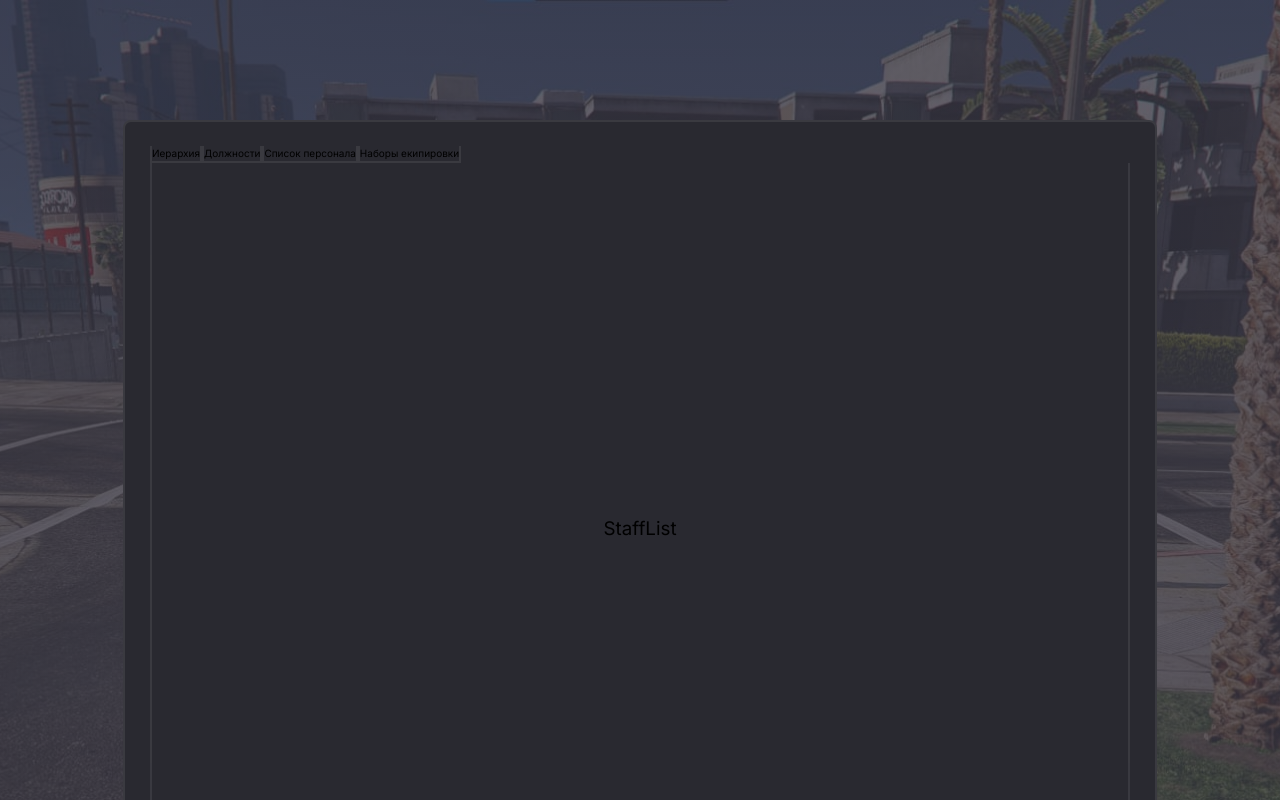
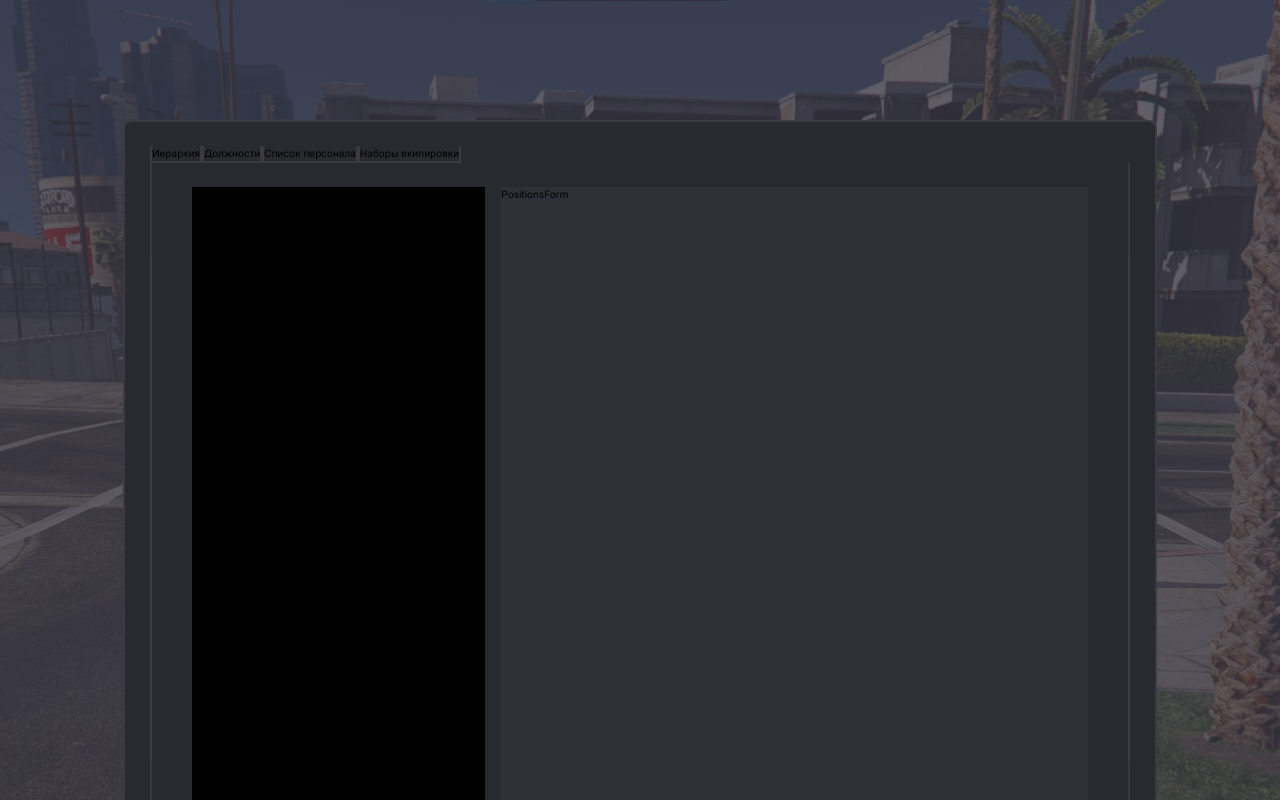
Before and after one commit to feninTolia/cogitize_solutions-test_task__fenin, a Next.js app: page / in a window 1280 px wide. Shown: the top 800 px of the page. Built offline with nearby package versions, Linux system fonts and the light colour scheme.

Commit message:
position tab setup

```diff
--- a/package.json
+++ b/package.json
@@ -14,7 +14,7 @@
     "next": "14.0.3"
   },
   "devDependencies": {
-    "typescript": "^5",
+    "typescript": "5.3",
     "@types/node": "^20",
     "@types/react": "^18",
     "@types/react-dom": "^18",
--- a/src/app/globals.css
+++ b/src/app/globals.css
@@ -7,6 +7,7 @@
   --background-start-rgb: 214, 219, 220;
   --background-end-rgb: 255, 255, 255;
   --main-black: #292930;
+  --secondary-black: #303038;
   --main-border-clr: rgba(255, 255, 255, 0.08);
   --bg-border-clr: #292930;
 }
--- a/src/components/TabControls.tsx
+++ b/src/components/TabControls.tsx
@@ -1,3 +1,4 @@
+import Button from '@/shared/UI/Buttons/Button';
 import TabButton from '@/shared/UI/Buttons/TabButton';
 import { Tabs } from '@/shared/libs/constants';
 import React from 'react';
@@ -9,12 +10,12 @@ interface IProps {
 
 const TabControls = ({ selectedTab, setSelectedTab }: IProps) => {
   return (
-    <>
+    <div className=" w-full">
       <TabButton
         title={Tabs.Hierarchy}
         selectedTab={selectedTab}
         onClick={() => setSelectedTab(Tabs.Hierarchy)}
-        className="ml-0"
+        className="ml-[0em]"
       />
       <TabButton
         title={Tabs.Positions}
@@ -27,12 +28,13 @@ const TabControls = ({ selectedTab, setSelectedTab }: IProps) => {
         selectedTab={selectedTab}
         onClick={() => setSelectedTab(Tabs.StaffList)}
       />
+
       <TabButton
         title={Tabs.EquipmentSet}
         selectedTab={selectedTab}
         onClick={() => setSelectedTab(Tabs.EquipmentSet)}
       />
-    </>
+    </div>
   );
 };
 
--- a/src/components/Tabs/PositionsTab.tsx
+++ /dev/null
@@ -1,11 +0,0 @@
-import React from 'react';
-
-const PositionsTab = () => {
-  return (
-    <div className=" h-full flex justify-center items-center">
-      <span className=" text-3xl">StaffList</span>
-    </div>
-  );
-};
-
-export default PositionsTab;
--- /dev/null
+++ b/src/components/Tabs/PositionsTab/PositionCard.tsx
@@ -0,0 +1,21 @@
+import React from 'react';
+
+interface IProps {
+  name: string;
+  level: number;
+  payment: number;
+  tasks: number;
+}
+
+const PositionCard = ({ name, level, payment, tasks }: IProps) => {
+  return (
+    <div>
+      <span className=" text-[3em]">{name}</span>
+      <span>{level}</span>
+      <span>{tasks}</span>
+      <span>${payment}/час</span>
+    </div>
+  );
+};
+
+export default PositionCard;
--- /dev/null
+++ b/src/components/Tabs/PositionsTab/PositionsForm.tsx
@@ -0,0 +1,13 @@
+import React from 'react';
+
+type Props = {};
+
+const PositionsForm = (props: Props) => {
+  return (
+    <div className=" bg-[var(--secondary-black)] w-[59.2em] h-full">
+      PositionsForm
+    </div>
+  );
+};
+
+export default PositionsForm;
--- /dev/null
+++ b/src/components/Tabs/PositionsTab/PositionsList.tsx
@@ -0,0 +1,26 @@
+import React from 'react';
+import PositionCard from './PositionCard';
+
+interface IPosition {
+  id: string;
+  name: string;
+  level: number;
+  payment: number;
+  tasks: number;
+}
+const PositionsList = () => {
+  const positions: IPosition[] = [
+    { id: '1', name: 'Новобранец', level: 0, payment: 50, tasks: 0 },
+    { id: '2', name: 'Рядовой', level: 10, payment: 80, tasks: 5 },
+  ];
+
+  return (
+    <div className=" w-[29.6em] bg-black ">
+      {positions.map((position) => (
+        <PositionCard key={position.id} {...position} />
+      ))}
+    </div>
+  );
+};
+
+export default PositionsList;
--- /dev/null
+++ b/src/components/Tabs/PositionsTab/PositionsTab.tsx
@@ -0,0 +1,14 @@
+import React from 'react';
+import PositionsList from './PositionsList';
+import PositionsForm from './PositionsForm';
+
+const PositionsTab = () => {
+  return (
+    <div className="flex gap-[1.6em] px-[4em] pb-[4em] pt-[2.4em] h-full">
+      <PositionsList />
+      <PositionsForm />
+    </div>
+  );
+};
+
+export default PositionsTab;
--- a/src/components/Tabs/Tabs.tsx
+++ b/src/components/Tabs/Tabs.tsx
@@ -1,9 +1,9 @@
 import { Tabs } from '@/shared/libs/constants';
 import React from 'react';
-import PositionsTab from './PositionsTab';
 import StaffListTab from './StaffListTab';
 import HierarchyTab from './HierarchyTab';
 import EquipmentSetTab from './EquipmentSetTab';
+import PositionsTab from './PositionsTab/PositionsTab';
 
 interface IProps {
   selectedTab: Tabs;
```
Also changed, not shown: 1 other file (tests, documents, lock files or other folders).
